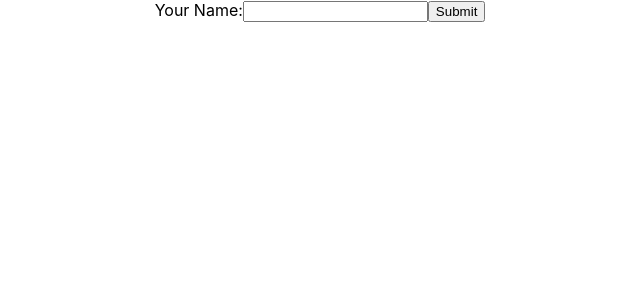
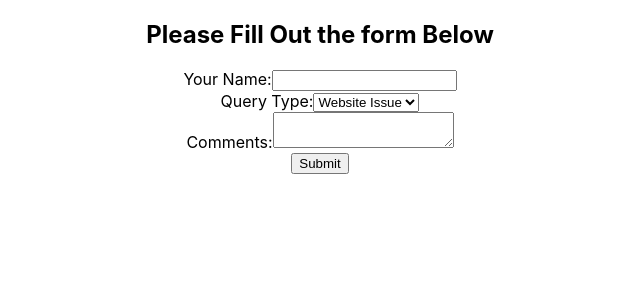
Before and after one commit to RobWar-code/react-demo, a React (Create React App) app in the folder my-app/: page / in a window 1280 px wide. Shown: the top 300 px of the page, without its empty margins (320-960 px from the left). Built offline with nearby package versions, Linux system fonts and the light colour scheme.

Commit message:
Add controlled form

```diff
--- a/my-app/src/Components/ControlledForm.js
+++ b/my-app/src/Components/ControlledForm.js
@@ -5,12 +5,38 @@ export class ControlledForm extends Component {
     super(props)
 
     this.state = {
-       name: ""
+       name: "",
+       queryType: "website",
+       comments: ""
     }
   }
 
+  /*
   handleNameChange = (event) => {
     this.setState({name: event.target.value});
+  }
+
+  handleQueryTypeChange = (event) => {
+    this.setState({queryType: event.target.value})
+  }
+
+  handleCommentChange = (event) => {
+    this.setState({comment: event.target.value})
+  }
+  */
+
+  // The following replaces the methods above
+  handleChange = (event) => {
+    const {name, value} = event.target
+    this.setState({
+      [name]: value
+    })
+  }
+
+  handleSubmit = (event) => {
+    event.preventDefault();
+    // Include javascript here to handle the state data
+    // set by the form and handlers
   }
 
   render() {
@@ -20,9 +46,24 @@ export class ControlledForm extends Component {
            However, we can make it controlled by referring to state
            elements and using a change event handler
         */}
-        <form>
-            <label htmlFor="id-name">Your Name:</label>
-            <input id="id-name" name="name" type="text" value={this.state.name} onChange={this.handleNameChange}/>
+        <form onSubmit={this.handleSubmit}>
+            <h2>Please Fill Out the form Below</h2>
+            <div>
+              <label htmlFor="id-name">Your Name:</label>
+              <input id="id-name" name="name" type="text" value={this.state.name} onChange={this.handleChange} />
+            </div>
+            <div>
+            <label htmlFor="id-query">Query Type:</label>
+              <select id="id-query" name="queryType" value={this.state.queryType} onChange={this.handleChange}>
+                <option value="website">Website Issue</option>
+                <option value="order">Order Enquiry</option>
+                <option value="general">General Issue</option>
+              </select>
+            </div>
+            <div>
+              <label htmlFor="id-comments">Comments:</label>
+              <textarea id="id-comments" name="comments" value={this.state.comments} onChange={this.handleChange}/>
+            </div>
             <input type="submit" value="Submit" />
         </form>
       </div>
```
